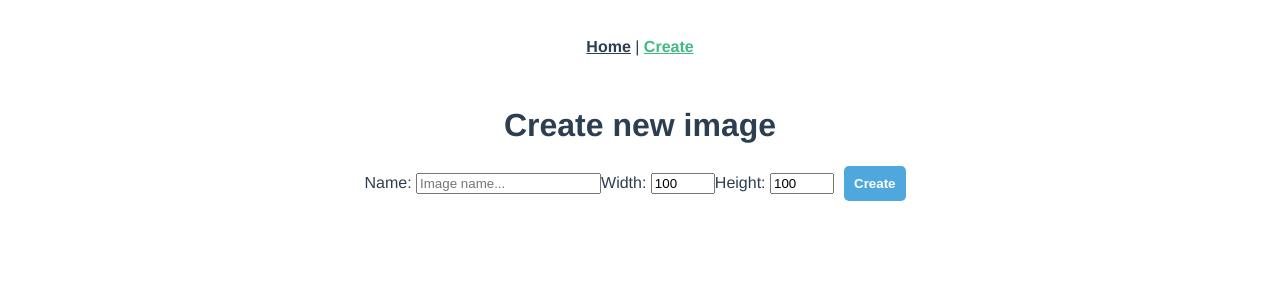
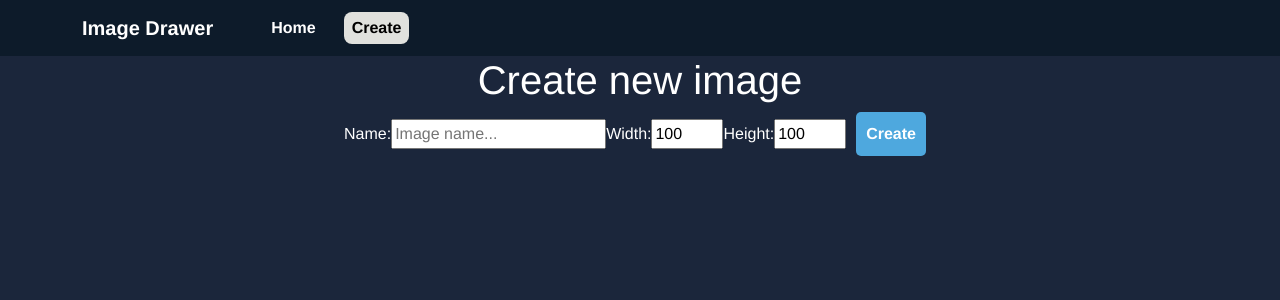
Before and after one commit to Andrejs60/image-editor, a Vue app: page /create in a window 1280 px wide. Shown: the top 300 px of the page. Built offline with nearby package versions, Linux system fonts and the light colour scheme.

Commit message:
Add bootstrap, navbar and preview grid

```diff
--- a/public/index.html
+++ b/public/index.html
@@ -1,17 +1,32 @@
 <!DOCTYPE html>
 <html lang="">
   <head>
-    <meta charset="utf-8">
-    <meta http-equiv="X-UA-Compatible" content="IE=edge">
-    <meta name="viewport" content="width=device-width,initial-scale=1.0">
-    <link rel="icon" href="<%= BASE_URL %>favicon.ico">
+    <meta charset="utf-8" />
+    <meta http-equiv="X-UA-Compatible" content="IE=edge" />
+    <meta name="viewport" content="width=device-width,initial-scale=1.0" />
+    <link rel="icon" href="<%= BASE_URL %>favicon.ico" />
     <title><%= htmlWebpackPlugin.options.title %></title>
+    <link
+      href="https://cdn.jsdelivr.net/npm/bootstrap@5.2.0-beta1/dist/css/bootstrap.min.css"
+      rel="stylesheet"
+      integrity="sha384-0evHe/X+R7YkIZDRvuzKMRqM+OrBnVFBL6DOitfPri4tjfHxaWutUpFmBp4vmVor"
+      crossorigin="anonymous"
+    />
   </head>
   <body>
     <noscript>
-      <strong>We're sorry but <%= htmlWebpackPlugin.options.title %> doesn't work properly without JavaScript enabled. Please enable it to continue.</strong>
+      <strong
+        >We're sorry but <%= htmlWebpackPlugin.options.title %> doesn't work
+        properly without JavaScript enabled. Please enable it to
+        continue.</strong
+      >
     </noscript>
     <div id="app"></div>
     <!-- built files will be auto injected -->
+    <script
+      src="https://cdn.jsdelivr.net/npm/bootstrap@5.2.0-beta1/dist/js/bootstrap.bundle.min.js"
+      integrity="sha384-pprn3073KE6tl6bjs2QrFaJGz5/SUsLqktiwsUTF55Jfv3qYSDhgCecCxMW52nD2"
+      crossorigin="anonymous"
+    ></script>
   </body>
 </html>
--- a/src/App.vue
+++ b/src/App.vue
@@ -1,10 +1,16 @@
 <template>
-  <nav>
-    <router-link to="/">Home</router-link> |
-    <router-link to="/create">Create</router-link>
-  </nav>
-  <router-view />
+  <NavBar />
+  <div class="container" style="height: 100vh">
+    <router-view />
+  </div>
 </template>
+
+<script>
+import NavBar from "./components/navigation/NavBar.vue";
+export default {
+  components: { NavBar },
+};
+</script>
 
 <style>
 #app {
@@ -12,20 +18,8 @@
   -webkit-font-smoothing: antialiased;
   -moz-osx-font-smoothing: grayscale;
   text-align: center;
-  color: #2c3e50;
-}
-
-nav {
-  padding: 30px;
-}
-
-nav a {
-  font-weight: bold;
-  color: #2c3e50;
-}
-
-nav a.router-link-exact-active {
-  color: #42b983;
+  color: white;
+  background: #1b263b;
 }
 
 button {
--- /dev/null
+++ b/src/components/navigation/NavBar.vue
@@ -0,0 +1,75 @@
+<template>
+  <nav class="navbar navbar-expand-lg">
+    <div class="container-md">
+      <router-link class="navbar-brand logo" exact-active-class="" to="/">{{
+        title
+      }}</router-link>
+      <button
+        class="navbar-toggler"
+        type="button"
+        data-bs-toggle="collapse"
+        data-bs-target="#navbarSupportedContent"
+        aria-controls="navbarSupportedContent"
+        aria-expanded="false"
+        aria-label="Toggle navigation"
+      >
+        <span class="navbar-toggler-icon"></span>
+      </button>
+      <div class="collapse navbar-collapse" id="navbarSupportedContent">
+        <ul class="navbar-nav me-auto mb-2 mb-lg-0">
+          <li class="nav-item">
+            <router-link class="nav-link" to="/">Home</router-link>
+          </li>
+          <li class="nav-item">
+            <router-link class="nav-link" to="/create">Create</router-link>
+          </li>
+        </ul>
+      </div>
+    </div>
+  </nav>
+</template>
+
+<script>
+export default {
+  data() {
+    return {
+      title: "Image Drawer",
+    };
+  },
+};
+</script>
+
+<style scoped>
+.logo {
+  margin-right: 40px;
+  color: white;
+}
+
+.navbar {
+  background: #0d1b2a;
+}
+
+nav a {
+  color: white;
+  font-weight: bold;
+}
+
+.nav-link {
+  padding: 4px 20px;
+  margin: 0px 10px;
+  font-weight: bold;
+  border: none;
+  border-radius: 8px;
+  color: white;
+}
+
+.nav-link:hover {
+  color: #fff;
+  background: #e0e1dd32;
+}
+
+nav a.router-link-exact-active {
+  background: #e0e1dd;
+  color: #000;
+}
+</style>
--- /dev/null
+++ b/src/components/preview/ImagePreview.vue
@@ -0,0 +1,27 @@
+<template>
+  <div class="card mb-3">
+    <img :src="image.data" class="card-img-top" :alt="image.name" />
+    <div class="card-body">
+      <h5 class="card-title">{{ image.name }}</h5>
+      <p class="card-text">
+        <small class="text-muted">Last updated 3 mins ago</small>
+      </p>
+    </div>
+  </div>
+</template>
+
+<script>
+export default {
+  name: "ImagePreview",
+  props: ["image"],
+  data() {
+    return {};
+  },
+};
+</script>
+
+<style scoped>
+img {
+  /* border: 1px solid #000; */
+}
+</style>
--- /dev/null
+++ b/src/components/preview/ImagePreviewGrid.vue
@@ -0,0 +1,34 @@
+<template>
+  <div class="row row-cols-1 row-cols-md-4 g-4" v-if="images.length">
+    <div class="col" v-for="image in images" :key="image.id">
+      <ImagePreview :image="image" />
+    </div>
+  </div>
+  <p v-else>No images available...</p>
+</template>
+
+<script>
+import axios from "axios";
+import ImagePreview from "./ImagePreview.vue";
+
+export default {
+  name: "ImagePreviewGrid",
+  components: { ImagePreview },
+  data() {
+    return {
+      images: [],
+    };
+  },
+  mounted() {
+    this.fetchImages();
+  },
+  methods: {
+    async fetchImages() {
+      const { data } = await axios.get("http://localhost:3000/images");
+      this.images = data;
+    },
+  },
+};
+</script>
+
+<style></style>
--- a/src/views/EditorView.vue
+++ b/src/views/EditorView.vue
@@ -4,7 +4,7 @@
 </template>
 
 <script>
-import CanvasEditor from "../components/CanvasEditor.vue";
+import CanvasEditor from "../components/editor/CanvasEditor.vue";
 export default {
   props: ["width", "height", "imageName"],
   components: { CanvasEditor },
--- a/src/views/HomeView.vue
+++ b/src/views/HomeView.vue
@@ -3,44 +3,28 @@
     <h1>Image Drawer</h1>
     <button @click="gotoCreate">Create new image</button>
     <h2>Saved Images</h2>
-    <div class="images" v-if="images.length">
-      <div class="image" v-for="image in images" :key="image.id">
-        <img :src="image.data" alt="" />
-        <p>{{ image.name }}</p>
-      </div>
-    </div>
-    <p v-else>No images available...</p>
+    <ImagePreviewGrid />
   </div>
 </template>
 
 <script>
-import axios from "axios";
-
+import ImagePreviewGrid from "../components/preview/ImagePreviewGrid.vue";
 export default {
   name: "HomeView",
-  components: {},
-  data() {
-    return {
-      images: [],
-    };
-  },
-  mounted() {
-    this.fetchImages();
-  },
+  components: { ImagePreviewGrid },
   methods: {
     gotoCreate() {
       this.$router.push("/create");
-    },
-    async fetchImages() {
-      const { data } = await axios.get("http://localhost:3000/images");
-      this.images = data;
     },
   },
 };
 </script>
 
 <style scoped>
-img {
-  border: 1px solid #000;
+h1 {
+  margin: 16px;
+}
+h2 {
+  margin: 10px;
 }
 </style>
```
Also changed, not shown: src/components/editor/CanvasEditor.vue (renamed from src/components/CanvasEditor.vue).
